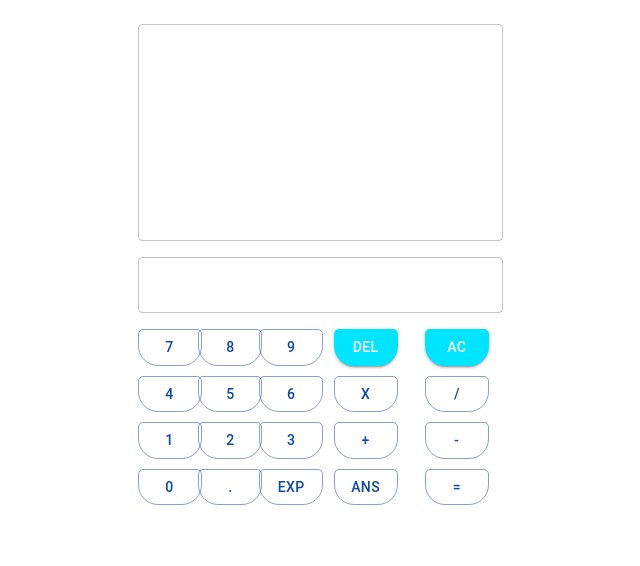
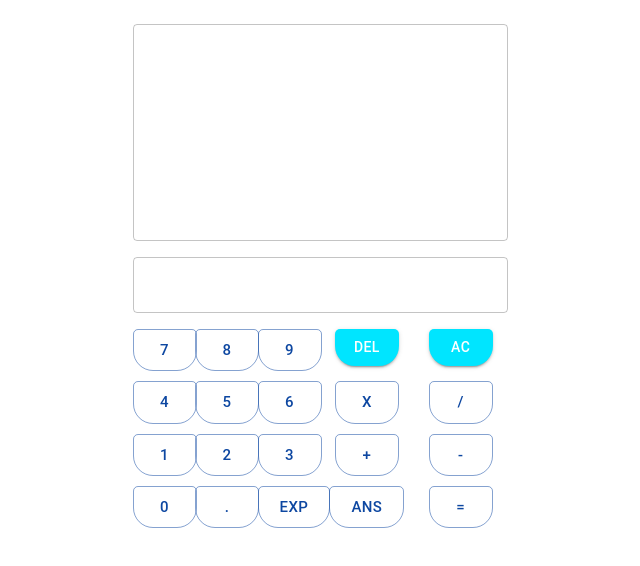
Before and after one commit to lemyoo/calculator, a React (Create React App) app: page / in a window 1280 px wide. Shown: the top 566 px of the page, without its empty margins (320-960 px from the left). Built offline with nearby package versions, Linux system fonts and the light colour scheme.

Commit message:
added answer display and made the ui better

```diff
--- a/src/Entry.css
+++ b/src/Entry.css
@@ -1,5 +1,5 @@
 .App{
     text-align: center;
-    width: 365px;
+    width: 375px;
     margin: auto;
 }
--- a/src/components/NumberButton.js
+++ b/src/components/NumberButton.js
@@ -20,7 +20,7 @@ const NumberButton = ({ number }) => {
         dispatch(displayNumberAction(values))
     }
     return (
-        <NumButton variant='outlined' onClick={onClickHandler}>{number}</NumButton>
+        <NumButton variant='outlined' onClick={onClickHandler} size="large">{number}</NumButton>
     )
 }
 
```
